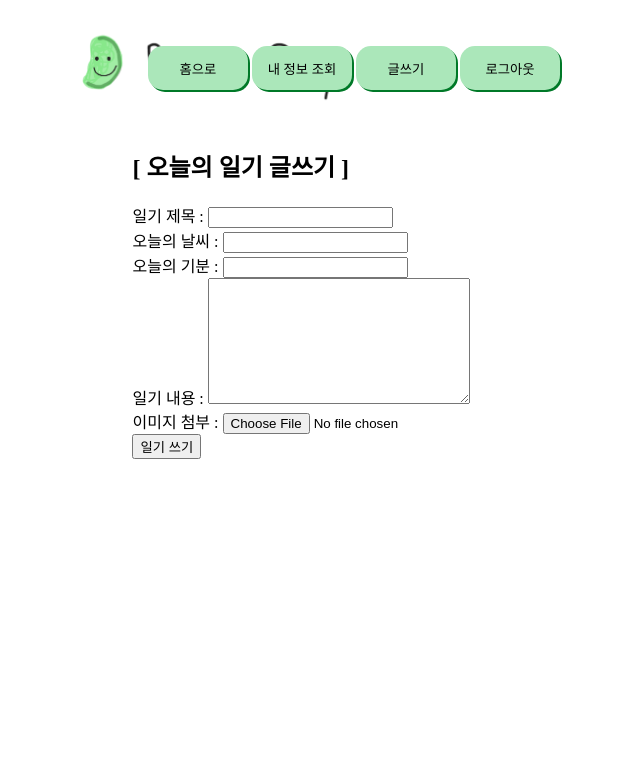
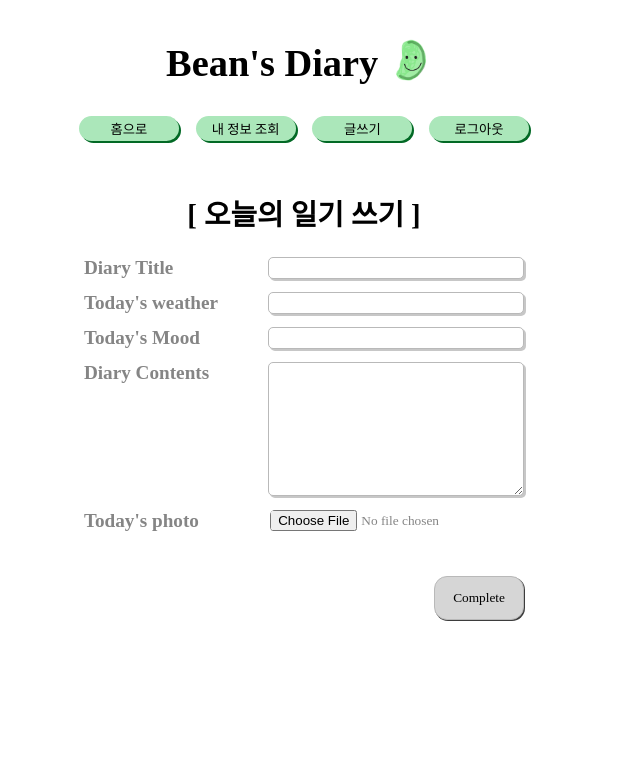
Before and after one commit to YebinLeee/MyDiary_Django-Project, a Django app: page /diary/create in a window 1280 px wide. Shown: the top 775 px of the page, without its empty margins (336-976 px from the left). Run offline with Django 3.2, Linux system fonts and the light colour scheme; some web fonts are replaced.

Commit message:
[FE] :: html, css 전체 완료

```diff
--- a/diary/static/css/base.css
+++ b/diary/static/css/base.css
@@ -1,30 +1,49 @@
+@font-face {
+    font-family: 'IM_Hyemin-Regular';
+    src: url('https://cdn.jsdelivr.net/gh/projectnoonnu/noonfonts_2106@1.1/IM_Hyemin-Regular.woff2') format('woff');
+    font-weight: normal;
+    font-style: normal;
+}
+
+*{
+    font-family: 'IM_Hyemin-Regular';
+}
 body{
+    font-size:120%;
+    display:flex;
+    flex-direction:column;
+    align-items:center;
+}
+#header{
+    font-size:200%;
+    font-weight:bold;
+    height:20vh;
+    width:50%;
     display:flex;
     flex-direction:column;
     justify-content:center;
     align-items:center;
 }
-#header{
-    height:15vh;
+#beans_logo{
     display:flex;
-    flex-direction:row;
-    justify-content:space-between;
     align-items:center;
 }
-#beans_logo{
-    width:100px;
+#menu{
+    display:flex;
+    width:450px;
+    margin-top:1%;
+    justify-content:space-between;
 }
 a>button{
     width:100px;
+    margin-right:1%;
     background-color:rgb(171, 231, 186);
-    border-radius:15px;
+    border-radius:13px;
     border:none;
-    box-shadow:2px 2px rgb(0, 121, 40);
+    box-shadow:2px 2px rgb(2, 105, 37);
     padding:3%;
 }
 a>button:hover{
-    background-color:rgb(98, 241, 136);
+    color:white;
+    background-color:rgb(40, 104, 57);
 }
-#main{
-    height:80vh;
-}
--- /dev/null
+++ b/diary/static/css/home.css
@@ -0,0 +1,3 @@
+#diary{
+    text-align:center;
+}
--- /dev/null
+++ b/diary/static/css/new.css
@@ -0,0 +1,37 @@
+#new_diary{
+    display:flex;
+    flex-direction:column;
+    align-items:center;
+}
+.input_diary, #submit_diary{
+    display:flex;
+    justify-content:space-between;
+    color:rgb(133, 133, 133);
+    font-weight:bold;
+    margin-bottom:3%;
+}
+.input_diary>.input_title{
+    width:50%;
+}
+input, #diary_contents{
+    width:300px;
+    border-radius:5px;
+    border:0.5px solid rgb(185, 185, 185);
+    box-shadow:2px 2px rgb(199, 199, 199);
+}
+#input_image{
+    border:0;
+    box-shadow:0px 0px;
+}
+#submit_diary{
+    margin-top:10%;
+    justify-content:flex-end;
+}
+#submit{
+    width:90px;
+    background-color:rgb(214, 214, 214);
+    border-radius:13px;
+    border:0.5px solid rgb(185, 185, 185);
+    box-shadow:1px 1px rgb(61, 61, 61);
+    padding:3%;
+}
--- a/diary/templates/base.html
+++ b/diary/templates/base.html
@@ -7,11 +7,12 @@
     <meta http-equiv="X-UA-Compatible" content="IE=edge">
     <meta name="viewport" content="width=device-width, initial-scale=1.0">
     <link rel="stylesheet" href="{% static 'css/base.css/' %}">
+    {% block css %} {% endblock css %}
     <title> {% block title %} {% endblock %} </title>
 </head>
 <body>
     <div id="header">
-        <div id="beans_logo"> <img id="logo" width="300" src="{% static 'img/beans_diary.png' %}"> </div>
+        <div id="beans_logo"> Bean's Diary <img id="logo" height="60" src="{% static 'img/Beans_icon.png' %}"> </div>
         <div id="menu">
             <a href="{% url 'home' %}"><button>홈으로</button></a>
             <a href="#"><button>내 정보 조회</button></a>
--- a/diary/templates/new.html
+++ b/diary/templates/new.html
@@ -2,21 +2,40 @@
 {% extends 'base.html' %}
 {% load static %}
 {% block title %} 일기 쓰기 {% endblock %}
+{% block css %} <link rel="stylesheet" href="{% static 'css/new.css' %}"> {% endblock %}
 {% block content %}
 
-    <h2> [ 오늘의 일기 글쓰기 ] </h2>
-    <div class="borderStyle">
-        <form action="{% url 'create' %}" method="POST">
-            {% csrf_token %}
+<div id="new_diary">
+    <h2> [ 오늘의 일기 쓰기 ] </h2>
 
-            <div id="title"> 일기 제목 :  <input name="title" type="text"></div>
-            <div id="weather"> 오늘의 날씨 : <input name="weather" type="text"> </div>
-            <div id="mood"> 오늘의 기분 : <input name="mood" type="text"> </div>
-            <div id="body"> 일기 내용 : <textarea name="body" type="textarea" cols="30" rows="8"> </textarea> </div>
-            <div id="image"> 이미지 첨부 : <input name="image" type="file"> </div>
+    <form action="{% url 'create' %}" method="POST">
+        {% csrf_token %}
 
-            <button>일기 쓰기</button>
-        </form>
-    </div>
+        <div class="input_diary">
+            <div class="input_title"> Diary Title </div>
+            <input class="text_input" name="title" type="text">
+        </div>
+        <div class="input_diary">
+            <div class="input_title"> Today's weather </div>
+            <input class="text_input" name="weather" type="text">
+        </div>
+        <div class="input_diary">
+            <div class="input_title"> Today's Mood </div>
+            <input class="text_input" name="mood" type="text">
+        </div>
+        <div class="input_diary">
+            <div class="input_title"> Diary Contents </div>
+            <textarea id="diary_contents" name="body" type="textarea" cols="45" rows="8"> </textarea>
+        </div>
+        <div class="input_diary">
+            <div class="input_title"> Today's photo </div>
+            <input id="input_image" name="image" type="file">
+        </div>
+
+        <div id="submit_diary">
+            <button id="submit"> Complete </button>
+        </div>
+    </form>
+</div>
 
 {% endblock %}
--- a/diary/urls.py
+++ b/diary/urls.py
@@ -1,5 +1,5 @@
+from django.urls import path
 from . import views
-from django.urls import path
 
 urlpatterns = [
     path('', views.home, name='home'),
--- a/diary/views.py
+++ b/diary/views.py
@@ -1,4 +1,3 @@
-from django.shortcuts import render
 from django.utils import timezone
 from diary.models import Diary
 from django.shortcuts import render, redirect, get_object_or_404
@@ -18,15 +17,6 @@ def create(request):
         new_diary.weather=request.POST['weather']
         new_diary.body=request.POST['body']
         new_diary.image=request.FILES['image']
-
-        '''
-        # 글을 작성한(로그인한 user의 id) user의 id를 user_id 변수에 저장
-        user_id=request.user.id
-        # user_id 값과 User 모델의 객체 중 일치하는 값을 저장
-        user = User.objects.get(id=user_id)
-        # 작성자 = user
-        new_board.author=user
-        '''
 
         # db에 생성된 diary 객체 저장
         new_diary.save()
```
Also changed, not shown: diary/static/css/detail.css (added, +15 -0 lines), diary/templates/detail.html (+14 -10 lines), diary/templates/edit.html (+17 -8 lines), diary/templates/home.html (+8 -7 lines), diary/static/css/edit.css (added), diary/static/img/Beans_icon.png (added).
